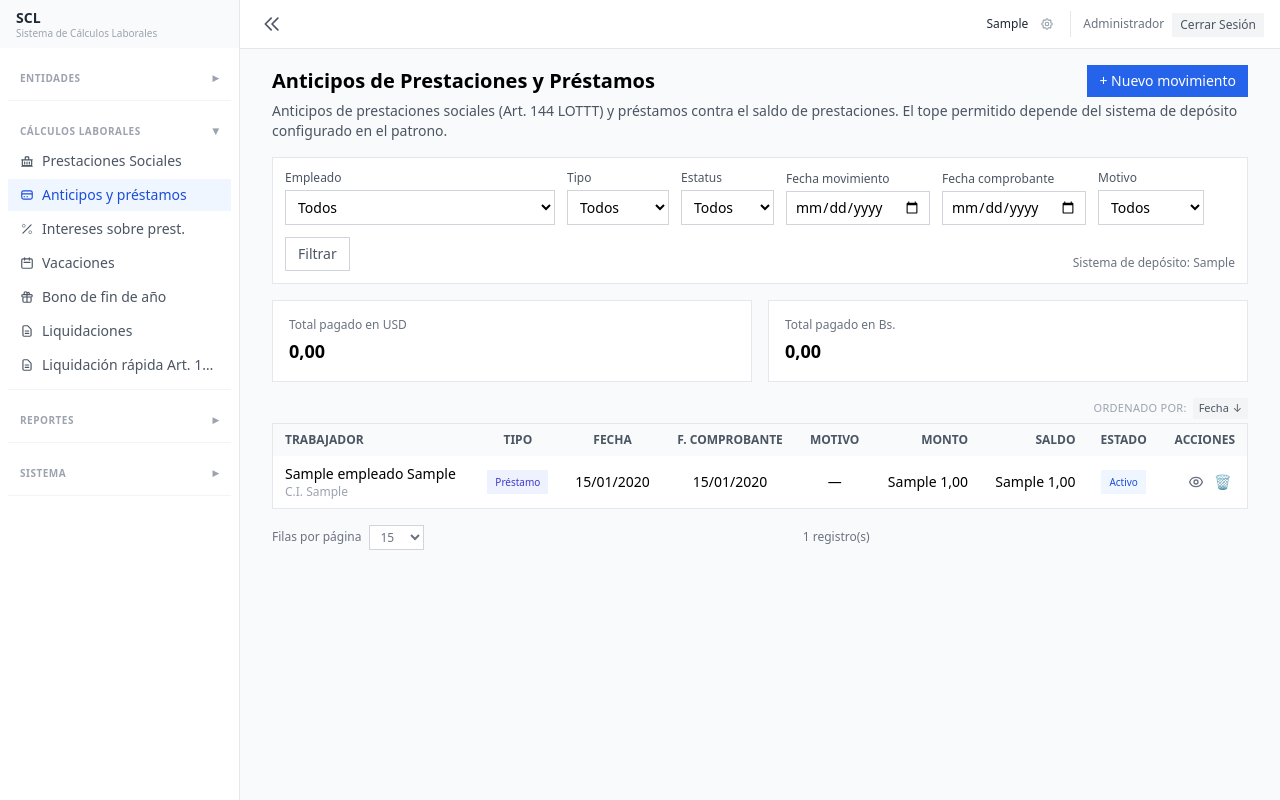
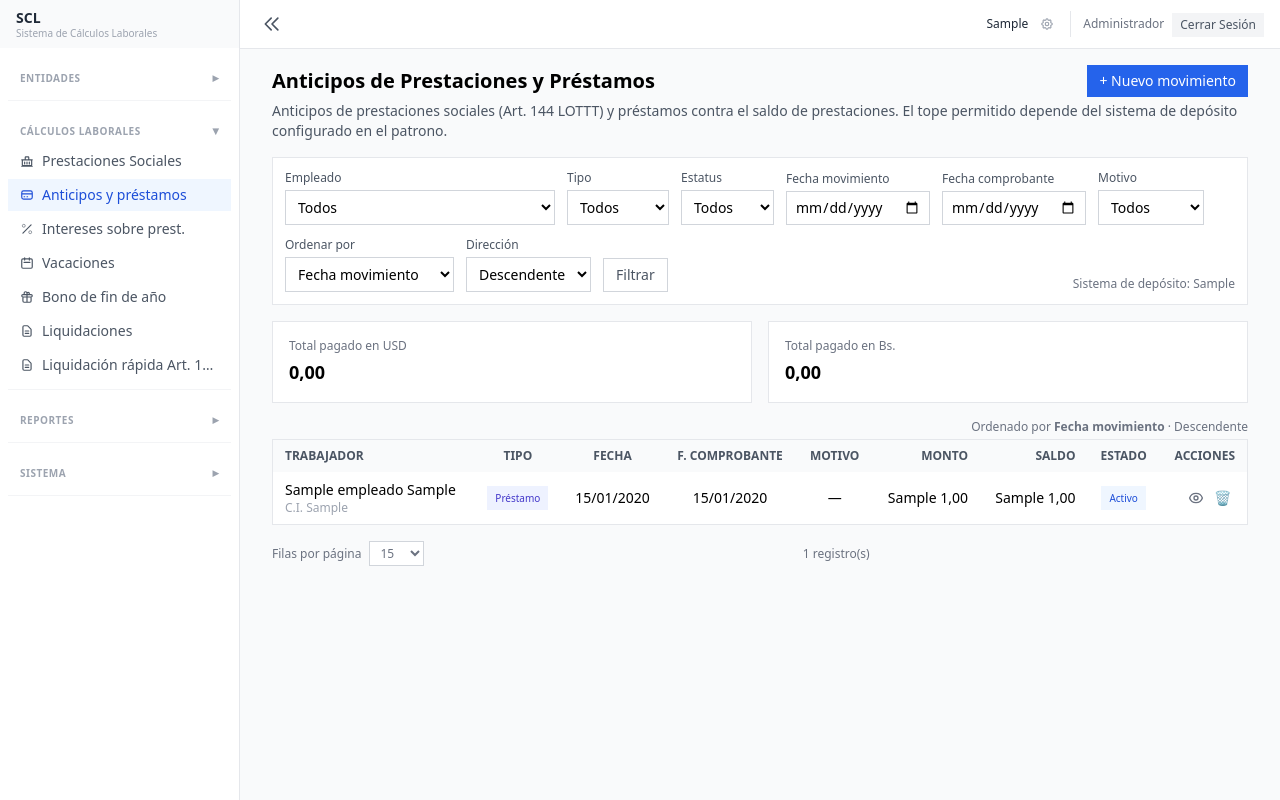
Before and after one commit to edwards1978/scl, a Laravel app: page /movimientos-prestaciones in a window 1280 px wide. Run offline with Laravel 12, Linux system fonts and the light colour scheme; a user stored in the database is signed in; data comes from the database, SQL or seed files in the repository; tables that the repository leaves empty hold one stand-in row (values such as "Sample post"); style sheets or scripts are compiled from the project's sources; some libraries are stand-ins or nearby versions.

Commit message:
feat(movimientos): permitir escoger orden y direccion

```diff
--- a/app/Http/Controllers/Web/MovimientosPrestacionesController.php
+++ b/app/Http/Controllers/Web/MovimientosPrestacionesController.php
@@ -39,9 +39,22 @@ class MovimientosPrestacionesController extends Controller
         $patrono = $this->patronoActual();
         $porPagina = (int) min(max($request->integer('porPagina', 15), 5), 100);
 
+        $camposOrden = [
+            'fecha' => 'Fecha movimiento',
+            'fecha_comprobante' => 'Fecha comprobante',
+            'monto' => 'Monto',
+            'tipo' => 'Tipo',
+            'estatus' => 'Estatus',
+            'motivo' => 'Motivo',
+        ];
+        $orden = array_key_exists((string) $request->get('orden'), $camposOrden)
+            ? (string) $request->get('orden')
+            : 'fecha';
+        $direccion = $request->get('direccion') === 'asc' ? 'asc' : 'desc';
+
         $query = MovimientoPrestaciones::with('empleado')
             ->where('patrono_id', $patrono->id)
-            ->orderByDesc('fecha')
+            ->orderBy($orden, $direccion)
             ->orderByDesc('id');
 
         if ($empleadoId = $request->filled('empleado_id') ? (int) $request->get('empleado_id') : null) {
@@ -83,7 +96,7 @@ class MovimientosPrestacionesController extends Controller
             ->get(['id', 'nombres', 'apellidos', 'cedula']);
 
         return view('movimientos-prestaciones.index', compact(
-            'movimientos', 'empleados', 'patrono', 'porPagina', 'totales'
+            'movimientos', 'empleados', 'patrono', 'porPagina', 'totales', 'camposOrden', 'orden', 'direccion'
         ));
     }
 
--- a/resources/views/movimientos-prestaciones/index.blade.php
+++ b/resources/views/movimientos-prestaciones/index.blade.php
@@ -58,6 +58,21 @@
 				<option value="salud" {{ request('motivo') === 'salud' ? 'selected' : '' }}>Salud</option>
 			</select>
 		</div>
+		<div>
+			<label class="block text-xs font-medium text-gray-600 mb-1">Ordenar por</label>
+			<select name="orden" onchange="this.form.submit()" class="border border-gray-300 px-2 py-1.5 text-sm bg-white">
+				@foreach ($camposOrden as $valor => $etiqueta)
+					<option value="{{ $valor }}" {{ $orden === $valor ? 'selected' : '' }}>{{ $etiqueta }}</option>
+				@endforeach
+			</select>
+		</div>
+		<div>
+			<label class="block text-xs font-medium text-gray-600 mb-1">Dirección</label>
+			<select name="direccion" onchange="this.form.submit()" class="border border-gray-300 px-2 py-1.5 text-sm bg-white">
+				<option value="asc" {{ $direccion === 'asc' ? 'selected' : '' }}>Ascendente</option>
+				<option value="desc" {{ $direccion === 'desc' ? 'selected' : '' }}>Descendente</option>
+			</select>
+		</div>
 		<button class="px-3 py-1.5 text-sm border border-gray-300 text-gray-600 hover:bg-gray-50">Filtrar</button>
 		@if (request()->hasAny(['empleado_id', 'tipo', 'estatus', 'fecha', 'fecha_comprobante', 'motivo']))
 			<a href="{{ route('movimientos-prestaciones.index') }}" class="px-2 py-1.5 text-sm text-gray-500 hover:text-gray-700">Limpiar</a>
@@ -87,7 +102,10 @@
 		</div>
 	@else
 		<div class="mb-1 flex justify-end">
-			<x-orden-indicador campo="Fecha" direccion="desc" />
+			<p class="text-xs text-gray-500">
+				Ordenado por <strong>{{ $camposOrden[$orden] }}</strong>
+				· {{ $direccion === 'asc' ? 'Ascendente' : 'Descendente' }}
+			</p>
 		</div>
 		<div class="bg-white border border-gray-200 overflow-x-auto">
 			<table class="w-full text-sm">
```
Also changed, not shown: ANALISIS_PROYECTO.md (+8 -7 lines), DEPLOY.md (+1 -1 lines), tests/Feature/Prestaciones/MovimientosPrestacionesTest.php (+20 -0 lines).
